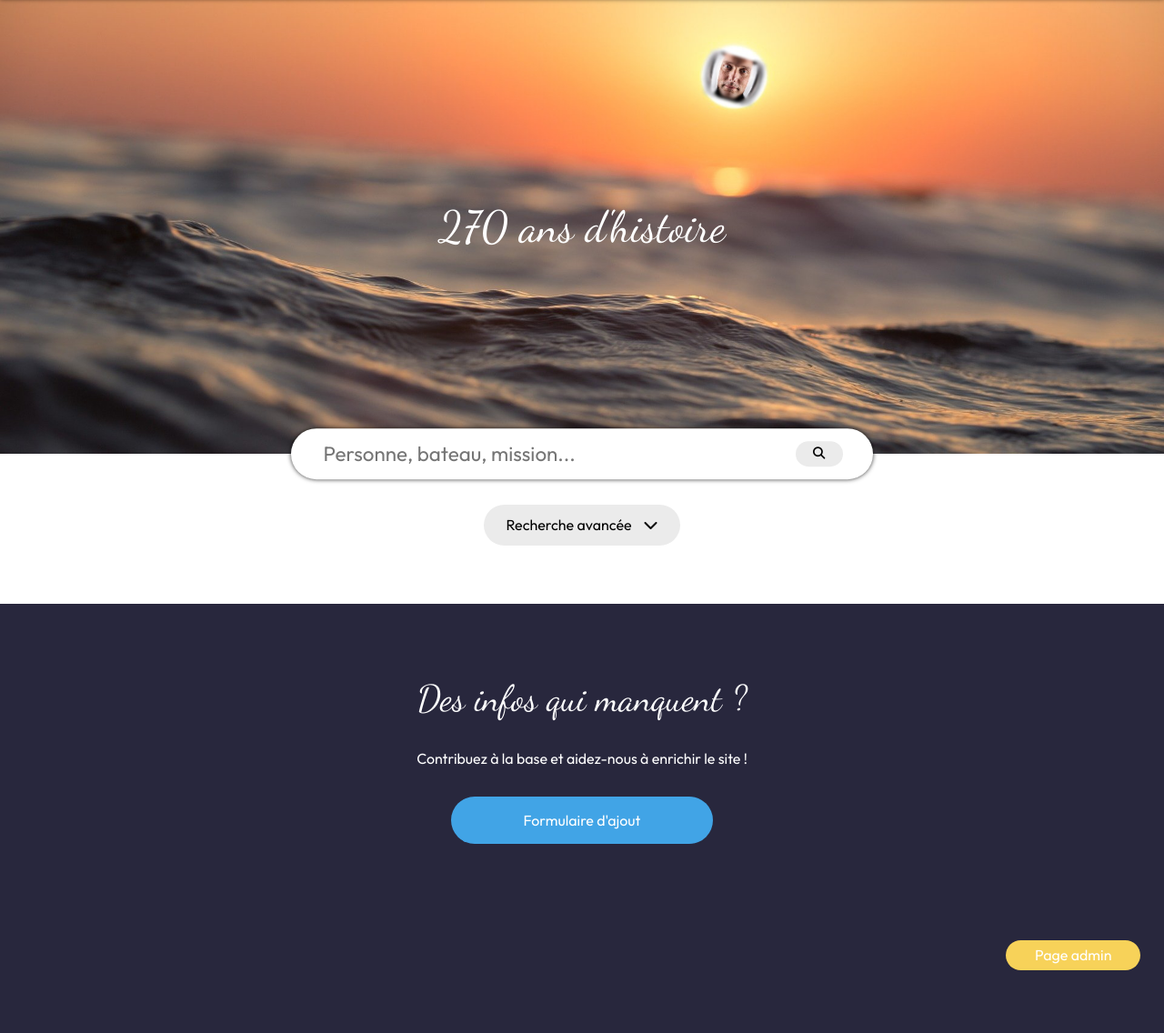
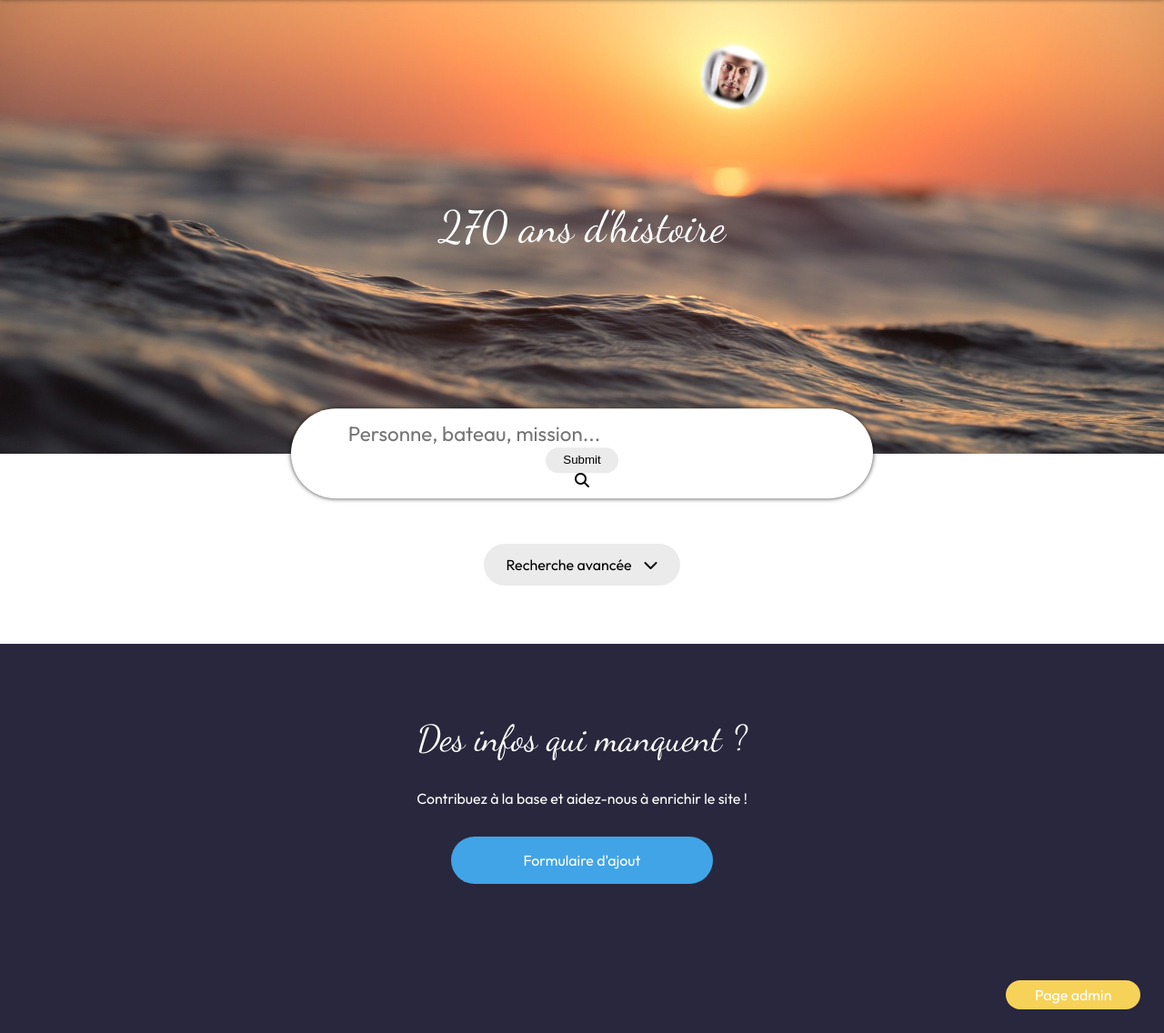
Before and after one commit to xelaco/NuitInfo2021Corrige, a PHP site: page / in a window 1280 px wide. Shown: the part 72-1208 px from the top of the page at 91% size. Before the commit the page ends 1139 px from the top, so only its background shows below. Run offline with PHP 8.4, Linux system fonts and the light colour scheme; some libraries are stand-ins or nearby versions.

Commit message:
First try form search

```diff
--- a/include/header_index.php
+++ b/include/header_index.php
@@ -13,10 +13,10 @@
         <label for="search" class="label-search font-title">270 ans d'histoire</label>
     </div>
     <div class="search-section">
-        <div class="search-box">
-            <input type="text" id="search" class="search-bar font-default" placeholder="Personne, bateau, mission...">
-            <button class="btn-search clickable"><i class="fas fa-search"></i></button>
-        </div>
+        <form class="search-box" method="post" action="search.php">
+            <input type="text" name="search" id="search" class="search-bar font-default" placeholder="Personne, bateau, mission...">
+            <input type="submit" id="submit-search" class="btn-search clickable"><i class="fas fa-search"></i></button>
+        </form>
         <input type="checkbox" id="search-advanced" class="search-advanced-box display-none">
         <label for="search-advanced" class="label-advanced font-default clickable">Recherche avancée <i class="fas fa-chevron-down"></i></label>
         <form class="form-advanced">
```
Also changed, not shown: include/search.php (added, +7 -0 lines).
